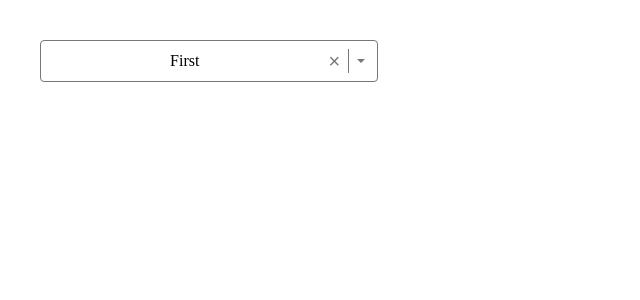
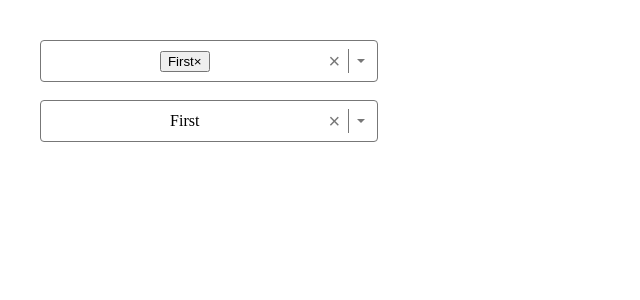
Before and after one commit to bryan-emerson/Select-UI, a React (Vite) app: page / in a window 1280 px wide. Shown: the top 300 px of the page, without its empty margins (0-640 px from the left). Built offline with nearby package versions, Linux system fonts and the light colour scheme.

Commit message:
multi select implemented but separate from single select

```diff
--- a/src/App.tsx
+++ b/src/App.tsx
@@ -1,5 +1,5 @@
 import { useState } from "react"
-import { Select } from "./select"
+import { Select, SelectOption } from "./select"
 import './App.css'
 
 const options = [
@@ -11,10 +11,13 @@
 ]
 
 function App() {
-  const [value, setValue] = useState<typeof options[0] | undefined>(options[0])
+  const [value1, setValue1] = useState<SelectOption[]>([options[0]])
+  const [value2, setValue2] = useState<SelectOption | undefined>(options[0])
   return (
     <>
-      <Select options={options} value={value} onChange={o => setValue(o)} />
+      <Select multiple options={options} value={value1} onChange={o => setValue1(o)} />
+      <br />
+      <Select options={options} value={value2} onChange={o => setValue2(o)} />
     </>
   )
 }
--- a/src/select.tsx
+++ b/src/select.tsx
@@ -1,7 +1,7 @@
 import { useEffect, useState } from "react";
 import styles from "./select.module.css";
 
-type SelectOption = {
+export type SelectOption = {
   label: string
   value: string | number
 }
@@ -31,7 +31,7 @@
 
   function selectOption(option: SelectOption) {
     if (multiple) {
-      if(value.includes(option)) {
+      if (value.includes(option)) {
         onChange(value.filter(o => o !== option))
       } else {
         onChange([...value, option])
@@ -57,16 +57,29 @@
         tabIndex={0}
         className={styles.container}
       >
-        <span className={styles.value}>{multiple ? value.map(v => (
-          <button key={v.value} onClick={e =>{
+        <span className={styles.value}>
+          {multiple
+           ? value.map(v => (
+          <button
+           key={v.value}
+           onClick={e => {
             e.stopPropagation()
             selectOption(v)
-          }}></button>
-        )) : value?.label}</span>
-        <button onClick={e => {
+          }}
+          className={styles["option-badge"]}
+          >
+            {v.label}
+            <span className={styles["remove-btn"]}>&times;</span>
+            </button>
+        ))
+      : value?.label}
+      </span>
+      <button
+       onClick={e => {
           e.stopPropagation()
           clearOptions()
-        }} className={styles["clear-btn"]}>&times;</button>
+        }}
+        className={styles["clear-btn"]}>&times;</button>
         <div className={styles.divider}></div>
         <div className={styles.caret}></div>
         <ul className={`${styles.options} ${isOpen ? styles.show : ""}`}>
@@ -79,11 +92,9 @@
               }}
               onMouseEnter={() => setHighlightedIndex(index)}
               key={option.value}
-              className={`${styles.option} ${
-                isOptionSelected(option) ? styles.selected : ""
-              } ${
-                index === highlightedIndex ? styles.highlighted : ""
-              }`}
+              className={`${styles.option} ${isOptionSelected(option) ? styles.selected : ""
+                } ${index === highlightedIndex ? styles.highlighted : ""
+                }`}
             >
               {option.label}
             </li>
```
